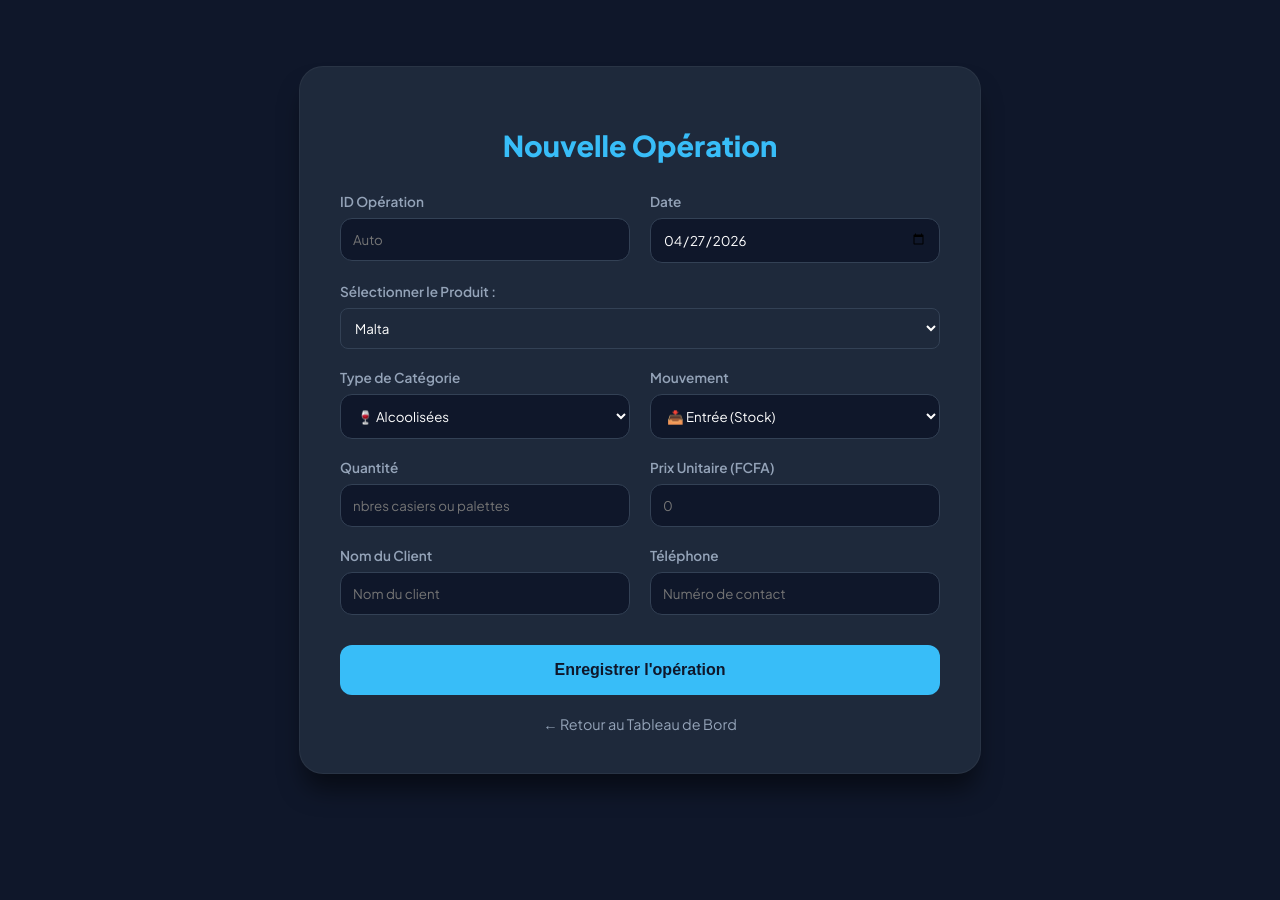
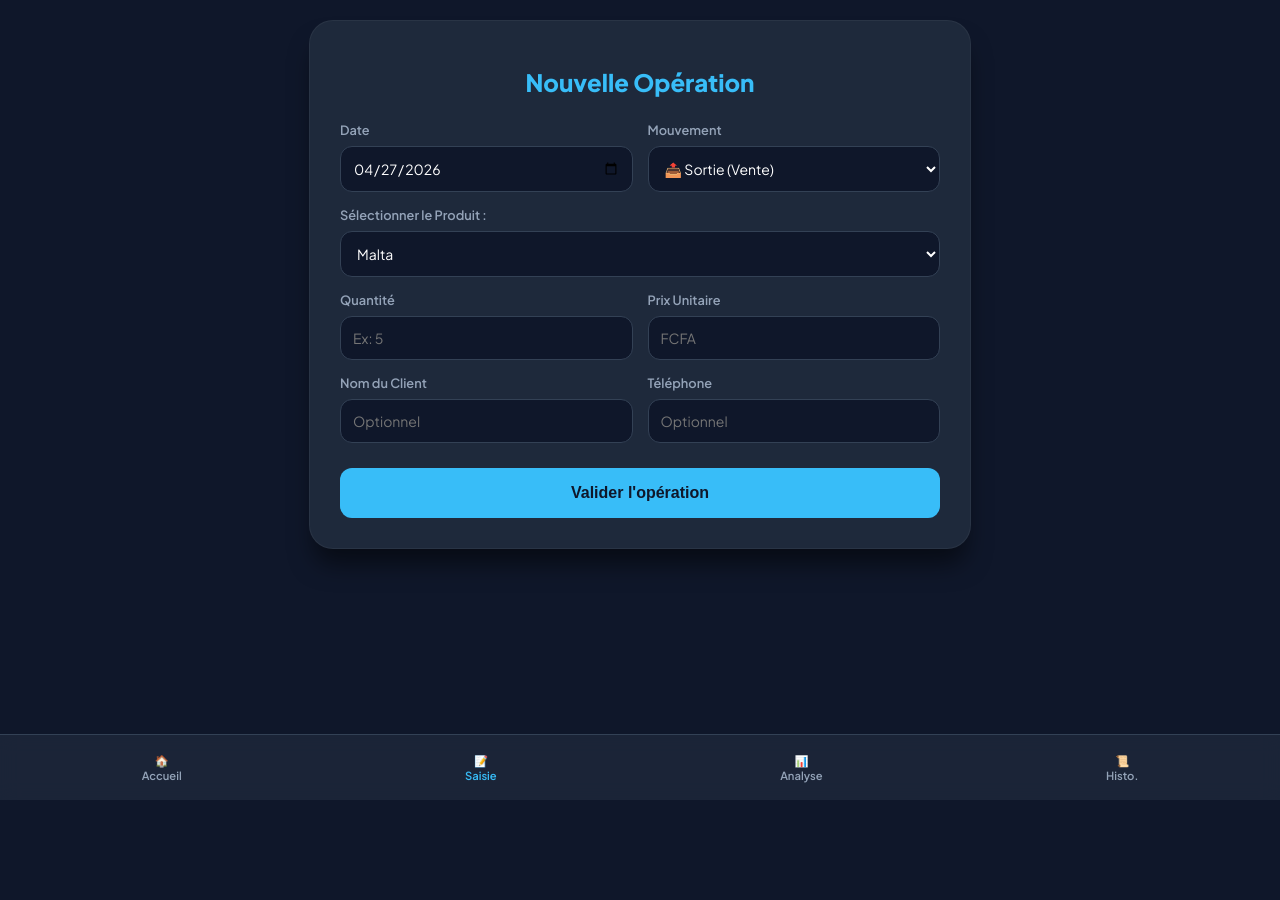
Before and after one commit to tchiov4-cloud/TCHIO_TCHOUALA_VALDO_24G2618-StocckMaster, a Flask app: page /form in a window 1280 px wide. Before the commit the page ends 787 px from the top, so only its background shows below. Run offline with Flask 3, Linux system fonts and the light colour scheme.

Commit message:
Update form.html

```diff
--- a/templates/form.html
+++ b/templates/form.html
@@ -14,6 +14,7 @@
             --text-dim: #94a3b8;
             --input-bg: #0f172a;
             --border: #334155;
+            --nav-bg: rgba(30, 41, 59, 0.8);
         }
 
         body {
@@ -23,15 +24,16 @@
             margin: 0;
             display: flex;
             justify-content: center;
-            align-items: center;
+            align-items: flex-start; /* Changé pour mobile */
             min-height: 100vh;
             padding: 20px;
+            padding-bottom: 80px; /* Espace pour la barre de nav mobile */
         }
 
         .card {
             background: var(--card);
             border-radius: 24px;
-            padding: 40px;
+            padding: 30px;
             width: 100%;
             max-width: 600px;
             border: 1px solid rgba(255,255,255,0.05);
@@ -41,15 +43,15 @@
         h1 {
             color: var(--accent);
             text-align: center;
-            margin-bottom: 30px;
+            margin-bottom: 25px;
             font-weight: 800;
-            font-size: 1.8rem;
+            font-size: 1.5rem;
         }
 
         .form-grid {
             display: grid;
             grid-template-columns: 1fr 1fr;
-            gap: 20px;
+            gap: 15px;
         }
 
         .form-group {
@@ -58,15 +60,9 @@
             gap: 8px;
         }
 
-        .full-width {
-            grid-column: span 2;
-        }
+        .full-width { grid-column: span 2; }
 
-        label {
-            color: var(--text-dim);
-            font-size: 0.85rem;
-            font-weight: 600;
-        }
+        label { color: var(--text-dim); font-size: 0.8rem; font-weight: 600; }
 
         input, select {
             background: var(--input-bg);
@@ -76,13 +72,10 @@
             color: white;
             font-family: inherit;
             outline: none;
-            transition: all 0.3s ease;
+            font-size: 14px;
         }
 
-        input:focus, select:focus {
-            border-color: var(--accent);
-            box-shadow: 0 0 0 2px rgba(56, 189, 248, 0.2);
-        }
+        input:focus, select:focus { border-color: var(--accent); }
 
         .btn-submit {
             grid-column: span 2;
@@ -95,56 +88,44 @@
             font-size: 1rem;
             cursor: pointer;
             margin-top: 10px;
-            transition: transform 0.2s, box-shadow 0.2s;
         }
 
-        .btn-submit:hover {
-            transform: translateY(-2px);
-            box-shadow: 0 10px 15px -3px rgba(56, 189, 248, 0.3);
+        /* BARRE DE NAVIGATION MOBILE */
+        .bottom-nav {
+            position: fixed;
+            bottom: 0;
+            left: 0;
+            right: 0;
+            height: 65px;
+            background: var(--nav-bg);
+            backdrop-filter: blur(10px);
+            display: flex;
+            justify-content: space-around;
+            align-items: center;
+            border-top: 1px solid var(--border);
+            z-index: 1000;
+            padding-bottom: env(safe-area-inset-bottom);
         }
 
-        .btn-back {
-            display: block;
-            text-align: center;
-            margin-top: 20px;
+        .nav-item {
+            display: flex;
+            flex-direction: column;
+            align-items: center;
+            text-decoration: none;
             color: var(--text-dim);
-            text-decoration: none;
-            font-size: 0.9rem;
+            font-size: 0.7rem;
+            font-weight: 600;
+            transition: 0.3s;
         }
 
-        .btn-back:hover {
-            color: var(--text);
-        }
+        .nav-item i { font-size: 1.2rem; margin-bottom: 4px; }
+        .nav-item.active { color: var(--accent); }
 
-        /* Désactiver les flèches sur les inputs nombre */
-        input::-webkit-outer-spin-button,
-        input::-webkit-inner-spin-button {
-            -webkit-appearance: none;
-            margin: 0;
-        }
-
-        @media (max-width: 768px) {
-            nav {
-                display: none; /* Cache la sidebar sur mobile ou transforme-la en menu burger */
-            }
-            main {
-                margin-left: 0;
-                width: 100%;
-                padding: 15px;
-            }
-            .kpi-grid {
-                grid-template-columns: 1fr; /* 1 carte par ligne sur mobile */
-            }
-            .main-grid {
-                grid-template-columns: 1fr; /* Tableaux et actions l'un sous l'autre */
-            }
-        }
-
-        /* Pour les Stats : empiler les graphiques */
-        @media (max-width: 900px) {
-            .grid-charts {
-            grid-template-columns: 1fr !important;
-            }
+        @media (max-width: 480px) {
+            .form-grid { grid-template-columns: 1fr; }
+            .full-width { grid-column: span 1; }
+            .card { padding: 20px; }
+            h1 { font-size: 1.3rem; }
         }
     </style>
 </head>
@@ -153,20 +134,23 @@
 <div class="card">
     <h1>Nouvelle Opération</h1>
 
-    <form action="/ajouter"  method="POST" class="form-grid">
-        <div class="form-group">
-            <label>ID Opération</label>
-            <input type="text" name="id" placeholder="Auto" readonly>
-        </div>
-
+    <form action="/ajouter" method="POST" class="form-grid">
         <div class="form-group">
             <label>Date</label>
             <input type="date" name="date_vente" required>
         </div>
 
+        <div class="form-group">
+            <label>Mouvement</label>
+            <select name="type_mouvement" required>
+                <option value="sortie">📤 Sortie (Vente)</option>
+                <option value="entree">📥 Entrée (Stock)</option>
+            </select>
+        </div>
+
         <div class="form-group full-width">
             <label>Sélectionner le Produit :</label>
-            <select name="produit" required style="width: 100%; padding: 10px; border-radius: 8px; background: #1e293b; color: white;">
+            <select name="produit" required>
                 <option value="Malta">Malta</option>
                 <option value="Isembeck">Isembeck</option>
                 <option value="Castel">Castel</option>
@@ -178,53 +162,54 @@
                 <option value="Guinness">Guinness</option>
                 <option value="Kadji">Kadji</option>
             </select>
-
-        </div>
-
-        <div class="form-group">
-            <label>Type de Catégorie</label>
-            <select name="type_categorie" required>
-                <option value="alcoolisees">🍷 Alcoolisées</option>
-                <option value="non alcoolisees">🥤 Non Alcoolisées</option>
-            </select>
-        </div>
-
-        <div class="form-group">
-            <label>Mouvement</label>
-            <select name="type_mouvement" required>
-                <option value="entree">📥 Entrée (Stock)</option>
-                <option value="sortie">📤 Sortie (Vente)</option>
-            </select>
         </div>
 
         <div class="form-group">
             <label>Quantité</label>
-            <input type="number" name="qte" placeholder="nbres casiers ou palettes" required>
+            <input type="number" name="qte" placeholder="Ex: 5" required>
         </div>
 
         <div class="form-group">
-            <label>Prix Unitaire (FCFA)</label>
-            <input type="number" name="pu" placeholder="0" required>
+            <label>Prix Unitaire</label>
+            <input type="number" name="pu" placeholder="FCFA" required>
         </div>
 
         <div class="form-group">
             <label>Nom du Client</label>
-            <input type="text" name="client" placeholder="Nom du client">
+            <input type="text" name="client" placeholder="Optionnel">
         </div>
 
         <div class="form-group">
             <label>Téléphone</label>
-            <input type="tel" name="telephone" placeholder="Numéro de contact">
+            <input type="tel" name="telephone" placeholder="Optionnel">
         </div>
 
-        <button type="submit" class="btn-submit">Enregistrer l'opération</button>
+        <input type="hidden" name="type_categorie" value="alcoolisees">
+
+        <button type="submit" class="btn-submit">Valider l'opération</button>
     </form>
-
-    <a href="/dashboard" class="btn-back">← Retour au Tableau de Bord</a>
 </div>
 
+<nav class="bottom-nav">
+    <a href="/dashboard" class="nav-item">
+        <span>🏠</span>
+        <span>Accueil</span>
+    </a>
+    <a href="/form" class="nav-item active">
+        <span>📝</span>
+        <span>Saisie</span>
+    </a>
+    <a href="/analyse" class="nav-item">
+        <span>📊</span>
+        <span>Analyse</span>
+    </a>
+    <a href="/affichage" class="nav-item">
+        <span>📜</span>
+        <span>Histo.</span>
+    </a>
+</nav>
+
 <script>
-    // Par défaut, mettre la date du jour
     document.querySelector('input[type="date"]').valueAsDate = new Date();
 </script>
 
```
